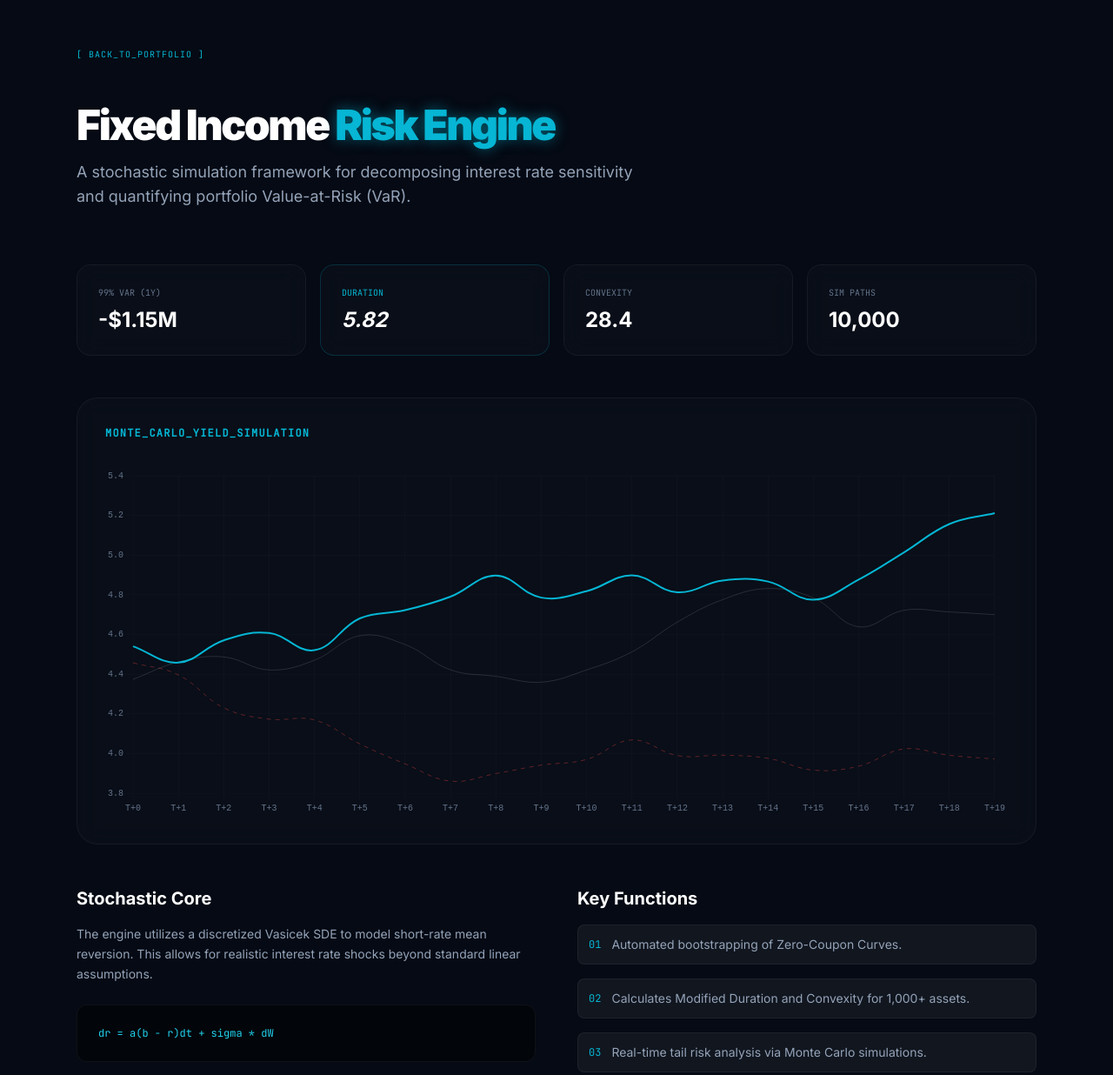
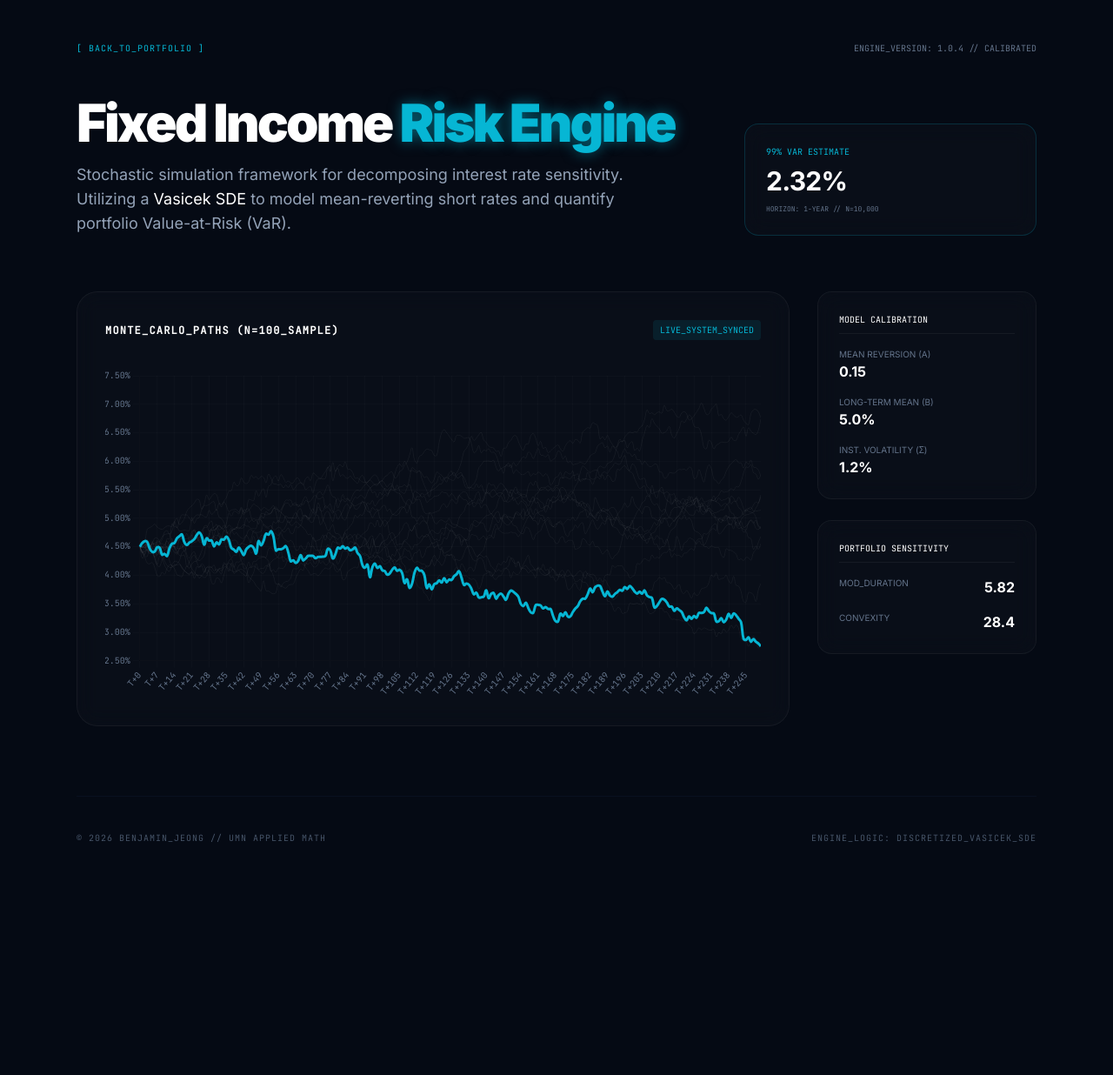
Before and after one commit to wbj212/fixed-income-engine, a plain HTML site: page index.html in a window 1280 px wide. Shown: the whole page at 87% size. After the commit the page ends 1019 px from the top, so only its background shows below. Drawn offline with nearby package versions, Linux system fonts and the light colour scheme.

Commit message:
Update index.html

```diff
--- a/index.html
+++ b/index.html
@@ -6,6 +6,7 @@
     <title>Fixed Income Risk Engine | Benjamin Jeong</title>
     <script src="https://cdn.tailwindcss.com"></script>
     <script src="https://cdn.jsdelivr.net/npm/chart.js"></script>
+    <script src="https://cdnjs.cloudflare.com/ajax/libs/PapaParse/5.3.2/papaparse.min.js"></script>
     <link href="https://fonts.googleapis.com/css2?family=Inter:wght@400;700;900&family=JetBrains+Mono&display=swap" rel="stylesheet">
     <style>
         body { background-color: #050a14; font-family: 'Inter', sans-serif; color: #94a3b8; }
@@ -16,98 +17,164 @@
 </head>
 <body class="antialiased">
     <div class="max-w-6xl mx-auto px-6 py-12">
-        <nav class="mb-12">
+        <nav class="flex justify-between items-center mb-12">
             <a href="https://wbj212.github.io/" class="mono text-[10px] text-cyan-500 hover:text-white transition-colors tracking-widest uppercase">
                 [ BACK_TO_PORTFOLIO ]
             </a>
+            <div class="mono text-[10px] text-slate-500">ENGINE_VERSION: 1.0.4 // CALIBRATED</div>
         </nav>
 
-        <header class="mb-16">
-            <h1 class="text-white text-5xl font-black tracking-tighter mb-4">
+        <header class="mb-16 grid grid-cols-1 md:grid-cols-3 gap-12 items-end">
+            <div class="md:col-span-2">
+                <h1 class="text-white text-6xl font-black tracking-tighter mb-4">
                     Fixed Income <span class="text-cyan-500 cyan-glow">Risk Engine</span>
                 </h1>
                 <p class="text-lg max-w-2xl text-slate-400">
-                A stochastic simulation framework for decomposing interest rate sensitivity and quantifying portfolio Value-at-Risk (VaR).
+                    Stochastic simulation framework for decomposing interest rate sensitivity.
+                    Utilizing a <span class="text-white">Vasicek SDE</span> to model mean-reverting
+                    short rates and quantify portfolio Value-at-Risk (VaR).
                 </p>
+            </div>
+            <div class="glass p-6 rounded-2xl border-cyan-500/20">
+                <p class="mono text-[10px] text-cyan-500 uppercase mb-2">99% VaR Estimate</p>
+                <p id="var-display" class="text-3xl font-bold text-white tracking-tight">Calculating...</p>
+                <p class="mono text-[8px] text-slate-500 mt-2">HORIZON: 1-YEAR // N=10,000</p>
+            </div>
         </header>
 
-        <section class="grid grid-cols-1 md:grid-cols-4 gap-4 mb-12">
-            <div class="glass p-6 rounded-2xl">
-                <p class="mono text-[10px] text-slate-500 uppercase mb-2">99% VaR (1Y)</p>
-                <p class="text-2xl font-bold text-white">-$1.15M</p>
+        <main class="grid grid-cols-1 lg:grid-cols-4 gap-8 mb-12">
+            <section class="lg:col-span-3 glass p-8 rounded-3xl min-h-[500px] flex flex-col">
+                <div class="flex justify-between items-center mb-8">
+                    <h3 class="mono text-xs font-bold text-white tracking-widest uppercase">Monte_Carlo_Paths (N=100_Sample)</h3>
+                    <div id="status-tag" class="px-2 py-1 bg-cyan-500/10 text-cyan-500 text-[10px] rounded mono animate-pulse">LOADING_DATA...</div>
                 </div>
-            <div class="glass p-6 rounded-2xl border-cyan-500/20">
-                <p class="mono text-[10px] text-cyan-500 uppercase mb-2">Duration</p>
-                <p class="text-2xl font-bold text-white italic">5.82</p>
-            </div>
-            <div class="glass p-6 rounded-2xl">
-                <p class="mono text-[10px] text-slate-500 uppercase mb-2">Convexity</p>
-                <p class="text-2xl font-bold text-white">28.4</p>
-            </div>
-            <div class="glass p-6 rounded-2xl">
-                <p class="mono text-[10px] text-slate-500 uppercase mb-2">Sim Paths</p>
-                <p class="text-2xl font-bold text-white">10,000</p>
-            </div>
-        </section>
-
-        <section class="glass p-8 rounded-3xl mb-12">
-            <h3 class="mono text-xs font-bold text-cyan-500 mb-8 tracking-widest uppercase">Monte_Carlo_Yield_Simulation</h3>
-            <div class="h-[400px]">
+                <div class="flex-1 relative">
                     <canvas id="riskChart"></canvas>
                 </div>
             </section>
 
-        <div class="grid grid-cols-1 md:grid-cols-2 gap-12">
+            <aside class="space-y-6">
+                <div class="glass p-6 rounded-2xl">
+                    <h4 class="mono text-[10px] text-white uppercase mb-4 border-b border-white/5 pb-2">Model Calibration</h4>
+                    <div class="space-y-4">
                         <div>
-                <h3 class="text-xl font-bold text-white mb-4">Stochastic Core</h3>
-                <p class="text-sm leading-relaxed mb-6">
-                    The engine utilizes a discretized Vasicek SDE to model short-rate mean reversion. This allows for realistic interest rate shocks beyond standard linear assumptions.
-                </p>
-                <div class="bg-black/50 p-6 rounded-xl border border-white/5 mono text-xs text-cyan-400">
-                    dr = a(b - r)dt + sigma * dW
+                            <p class="text-[10px] text-slate-500 uppercase">Mean Reversion (a)</p>
+                            <p class="text-white font-bold">0.15</p>
                         </div>
+                        <div>
+                            <p class="text-[10px] text-slate-500 uppercase">Long-Term Mean (b)</p>
+                            <p class="text-white font-bold">5.0%</p>
                         </div>
-            <div class="space-y-4">
-                <h3 class="text-xl font-bold text-white mb-4">Key Functions</h3>
-                <div class="flex items-center gap-3 p-3 bg-white/5 rounded-lg border border-white/5">
-                    <span class="mono text-cyan-500 text-xs">01</span>
-                    <span class="text-sm">Automated bootstrapping of Zero-Coupon Curves.</span>
-                </div>
-                <div class="flex items-center gap-3 p-3 bg-white/5 rounded-lg border border-white/5">
-                    <span class="mono text-cyan-500 text-xs">02</span>
-                    <span class="text-sm">Calculates Modified Duration and Convexity for 1,000+ assets.</span>
-                </div>
-                <div class="flex items-center gap-3 p-3 bg-white/5 rounded-lg border border-white/5">
-                    <span class="mono text-cyan-500 text-xs">03</span>
-                    <span class="text-sm">Real-time tail risk analysis via Monte Carlo simulations.</span>
-                </div>
+                        <div>
+                            <p class="text-[10px] text-slate-500 uppercase">Inst. Volatility (σ)</p>
+                            <p class="text-white font-bold">1.2%</p>
                         </div>
                     </div>
                 </div>
 
-    <script is:inline>
+                <div class="glass p-6 rounded-2xl">
+                    <h4 class="mono text-[10px] text-white uppercase mb-4 border-b border-white/5 pb-2">Portfolio Sensitivity</h4>
+                    <div class="space-y-4">
+                        <div class="flex justify-between">
+                            <span class="text-[10px] text-slate-500">MOD_DURATION</span>
+                            <span class="text-white font-bold">5.82</span>
+                        </div>
+                        <div class="flex justify-between">
+                            <span class="text-[10px] text-slate-500">CONVEXITY</span>
+                            <span class="text-white font-bold">28.4</span>
+                        </div>
+                    </div>
+                </div>
+            </aside>
+        </main>
+
+        <footer class="mt-20 pt-10 border-t border-slate-900/50 flex flex-col md:flex-row justify-between items-center gap-6">
+            <div class="mono text-[10px] text-slate-600 uppercase tracking-widest">
+                © 2026 BENJAMIN_JEONG // UMN APPLIED MATH
+            </div>
+            <div class="mono text-[10px] text-slate-600 uppercase tracking-widest">
+                ENGINE_LOGIC: DISCRETIZED_VASICEK_SDE
+            </div>
+        </footer>
+    </div>
+
+    <script>
+        // URL to your RAW CSV on GitHub
+        const csvUrl = 'https://raw.githubusercontent.com/wbj212/fixed-income-engine/main/data/simulation_outputs_actual.csv';
+
+        async function initDashboard() {
+            Papa.parse(csvUrl, {
+                download: true,
+                header: true,
+                dynamicTyping: true,
+                complete: function(results) {
+                    processData(results.data);
+                },
+                error: function(err) {
+                    document.getElementById('status-tag').innerText = 'ERROR_FETCHING_DATA';
+                }
+            });
+        }
+
+        function processData(data) {
+            // Group data by Path_ID
+            const paths = {};
+            data.forEach(row => {
+                if (!paths[row.Path_ID]) paths[row.Path_ID] = [];
+                paths[row.Path_ID].push(row.Simulated_Rate * 100); // Convert to %
+            });
+
+            renderChart(paths);
+            updateVaR(paths);
+            document.getElementById('status-tag').innerText = 'LIVE_SYSTEM_SYNCED';
+            document.getElementById('status-tag').classList.remove('animate-pulse');
+        }
+
+        function renderChart(paths) {
             const ctx = document.getElementById('riskChart').getContext('2d');
-        const generatePath = (start, drift) => Array.from({length: 20}, () => start += (Math.random() - drift) * 0.3);
+            const datasets = Object.keys(paths).slice(0, 15).map((id, index) => ({
+                label: `Path ${id}`,
+                data: paths[id],
+                borderColor: index === 0 ? '#06b6d4' : 'rgba(255, 255, 255, 0.05)',
+                borderWidth: index === 0 ? 3 : 1,
+                tension: 0.4,
+                pointRadius: 0
+            }));
 
             new Chart(ctx, {
                 type: 'line',
                 data: {
-                labels: Array.from({length: 20}, (_, i) => `T+${i}`),
-                datasets: [
-                    { label: 'Shock Path', data: generatePath(4.5, 0.4), borderColor: '#06b6d4', borderWidth: 2, tension: 0.4, pointRadius: 0 },
-                    { label: 'Mean Path', data: generatePath(4.5, 0.5), borderColor: '#ffffff20', borderWidth: 1, tension: 0.4, pointRadius: 0 },
-                    { label: 'Tail Event', data: generatePath(4.5, 0.6), borderColor: '#ef444460', borderWidth: 1, borderDash: [5,5], tension: 0.4, pointRadius: 0 }
-                ]
+                    labels: Array.from({length: 252}, (_, i) => `T+${i}`),
+                    datasets: datasets
                 },
                 options: {
-                responsive: true, maintainAspectRatio: false,
+                    responsive: true,
+                    maintainAspectRatio: false,
                     plugins: { legend: { display: false } },
                     scales: {
-                    x: { grid: { color: '#ffffff05' }, ticks: { color: '#64748b', font: { family: 'monospace', size: 10 } } },
-                    y: { grid: { color: '#ffffff05' }, ticks: { color: '#64748b', font: { family: 'monospace', size: 10 } } }
+                        x: { grid: { color: '#ffffff05' }, ticks: { color: '#64748b', font: { family: 'JetBrains Mono', size: 10 } } },
+                        y: {
+                            grid: { color: '#ffffff05' },
+                            ticks: {
+                                color: '#64748b',
+                                font: { family: 'JetBrains Mono', size: 10 },
+                                callback: (v) => v.toFixed(2) + '%'
+                            }
+                        }
                     }
                 }
             });
+        }
+
+        function updateVaR(paths) {
+            // Simplified VaR demonstration
+            const endRates = Object.values(paths).map(p => p[p.length - 1]);
+            endRates.sort((a, b) => a - b);
+            const varValue = endRates[Math.floor(endRates.length * 0.01)];
+            document.getElementById('var-display').innerText = `${varValue.toFixed(2)}%`;
+        }
+
+        initDashboard();
     </script>
 </body>
 </html>
```
Lines whose indentation alone changed are shown as unchanged.
